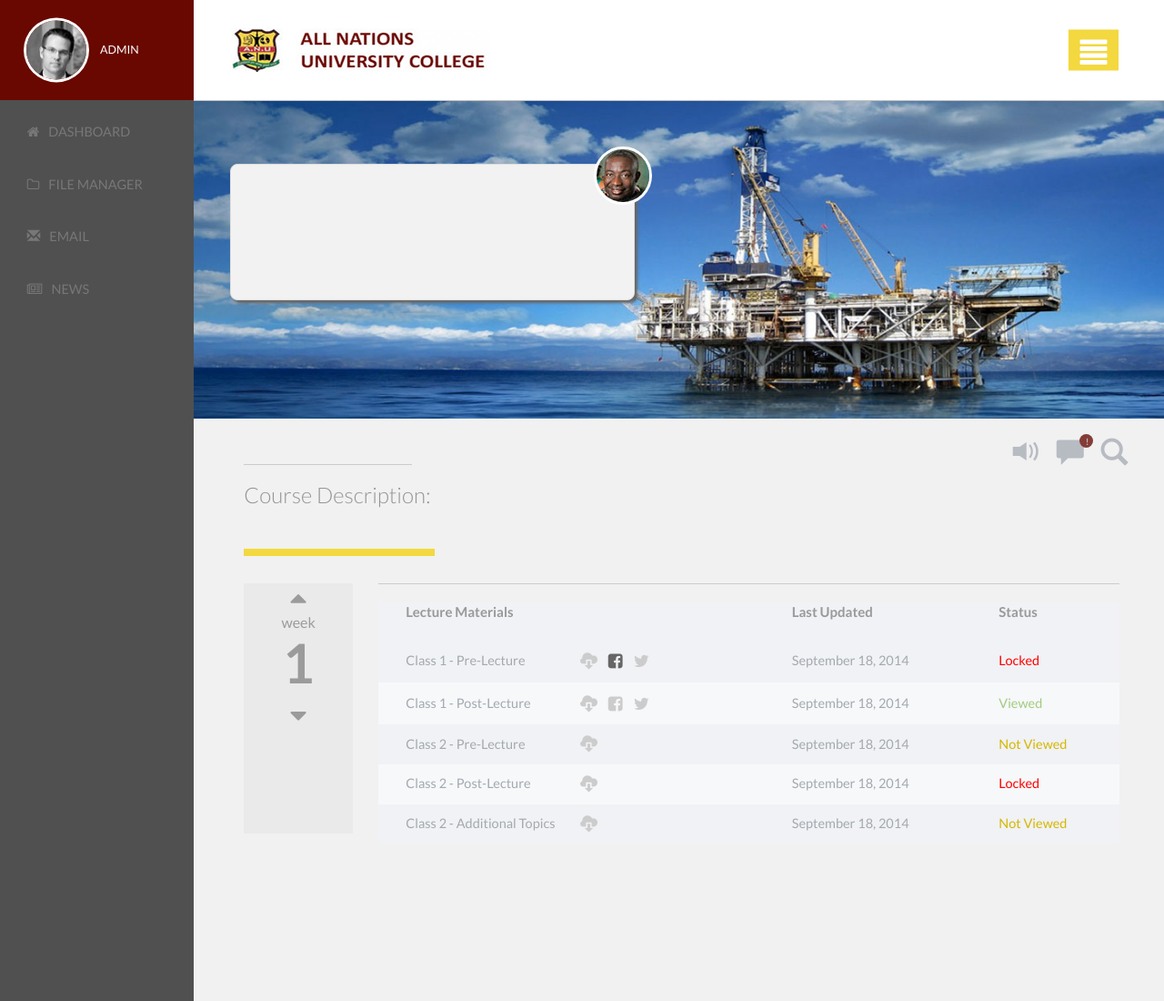
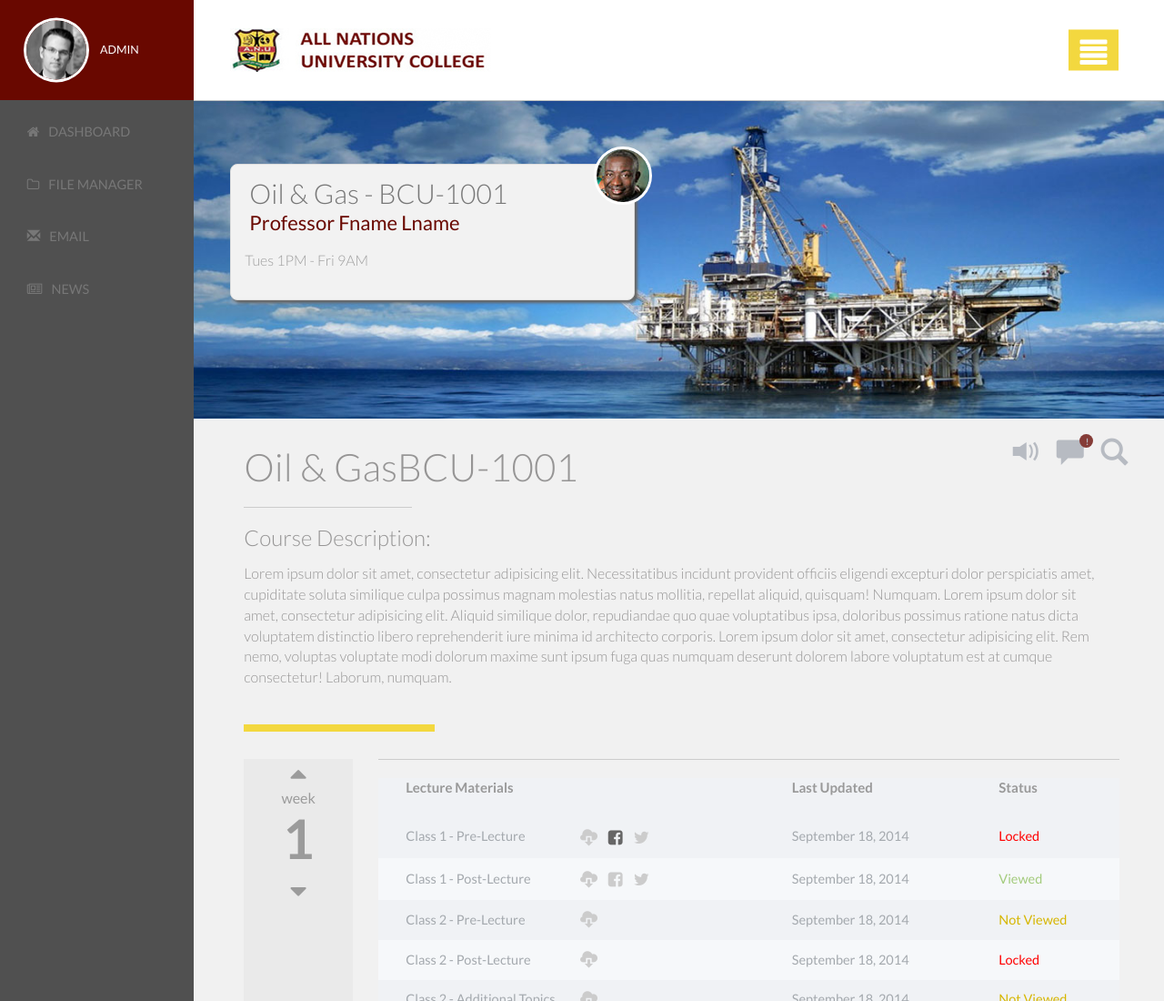
Before and after one commit to sandroguedes/S_Guedesdesoua_IDPLV03_MMA3_HW1, a plain HTML site: page A3_HW1_S_GuedesDeSouza/index.html in a window 1280 px wide. Shown: the top 1100 px of the page at 91% size. Drawn offline with nearby package versions, Linux system fonts and the light colour scheme.

Commit message:
Update with AJAX data-fectching

```diff
--- /dev/null
+++ b/A3_HW1_S_GuedesDeSouza/data/classData.json
@@ -0,0 +1,11 @@
+{
+    "coursename": "Oil & Gas",
+    "coursecode": "BCU-1001",
+    "profname": "Fname Lname",
+    "classtime": ["Tues 1PM", "Fri 9AM"],
+    "profimg": "eEdu_prof.jpg",
+
+    "coursedesc": "Lorem ipsum dolor sit amet, consectetur adipisicing elit. Necessitatibus incidunt provident officiis eligendi excepturi dolor perspiciatis amet, cupiditate soluta similique culpa possimus magnam molestias natus mollitia, repellat aliquid, quisquam! Numquam. Lorem ipsum dolor sit amet, consectetur adipisicing elit. Aliquid similique dolor, repudiandae quo quae voluptatibus ipsa, doloribus possimus ratione natus dicta voluptatem distinctio libero reprehenderit iure minima id architecto corporis. Lorem ipsum dolor sit amet, consectetur adipisicing elit. Rem nemo, voluptas voluptate modi dolorum maxime sunt ipsum fuga quas numquam deserunt dolorem labore voluptatum est at cumque consectetur! Laborum, numquam.",
+
+    "coursecontent": ["Lecture Materials", "Tutorials & Labs", "Quizzes", "Discussion Groups"]
+}
--- a/A3_HW1_S_GuedesDeSouza/index.html
+++ b/A3_HW1_S_GuedesDeSouza/index.html
@@ -277,7 +277,6 @@
   <!-- javascript includes -->
   <script src="http://code.jquery.com/jquery-latest.min.js"></script>
   <script src="js/bootstrap.min.js"></script>
-  <script src="data/classData.js"></script>
   <script src="js/main.js"></script>
 </body>
 
--- /dev/null
+++ b/A3_HW1_S_GuedesDeSouza/js/main.js
@@ -0,0 +1,23 @@
+(() => {
+    // confirm JS file is running
+    console.log ('CODING IS BAD FOR YOUR HEALTH')
+
+    // fetches data from the JSON file
+    fetch('./data/classData.json')
+    .then(res => res.json())
+
+    // variables to refer back to in the text box
+    .then(data => {
+    // variables to refer back to in the text box
+            let CLASS = document.querySelector('.profPanelText').children,
+                COURSE = document.querySelector('.courseInfo').children;
+
+    // pulls contant from strings in the JSON file to generate text on the white box within the hero image's area
+            CLASS[0].innerHTML = data.coursename + " " + "-" + " " + data.coursecode;
+            CLASS[1].textContent = "Professor " + data.profname;
+            CLASS[2].innerHTML = data.classtime[0] + " " + "-" + " " + data.classtime[1];
+    // pulls contant from strings in the JSON file to generate text that goes in the description area below the hero image's area
+            COURSE[0].innerHTML = data.coursename + data.coursecode;
+            COURSE[3].innerHTML = data.coursedesc;
+    })
+})();
```
